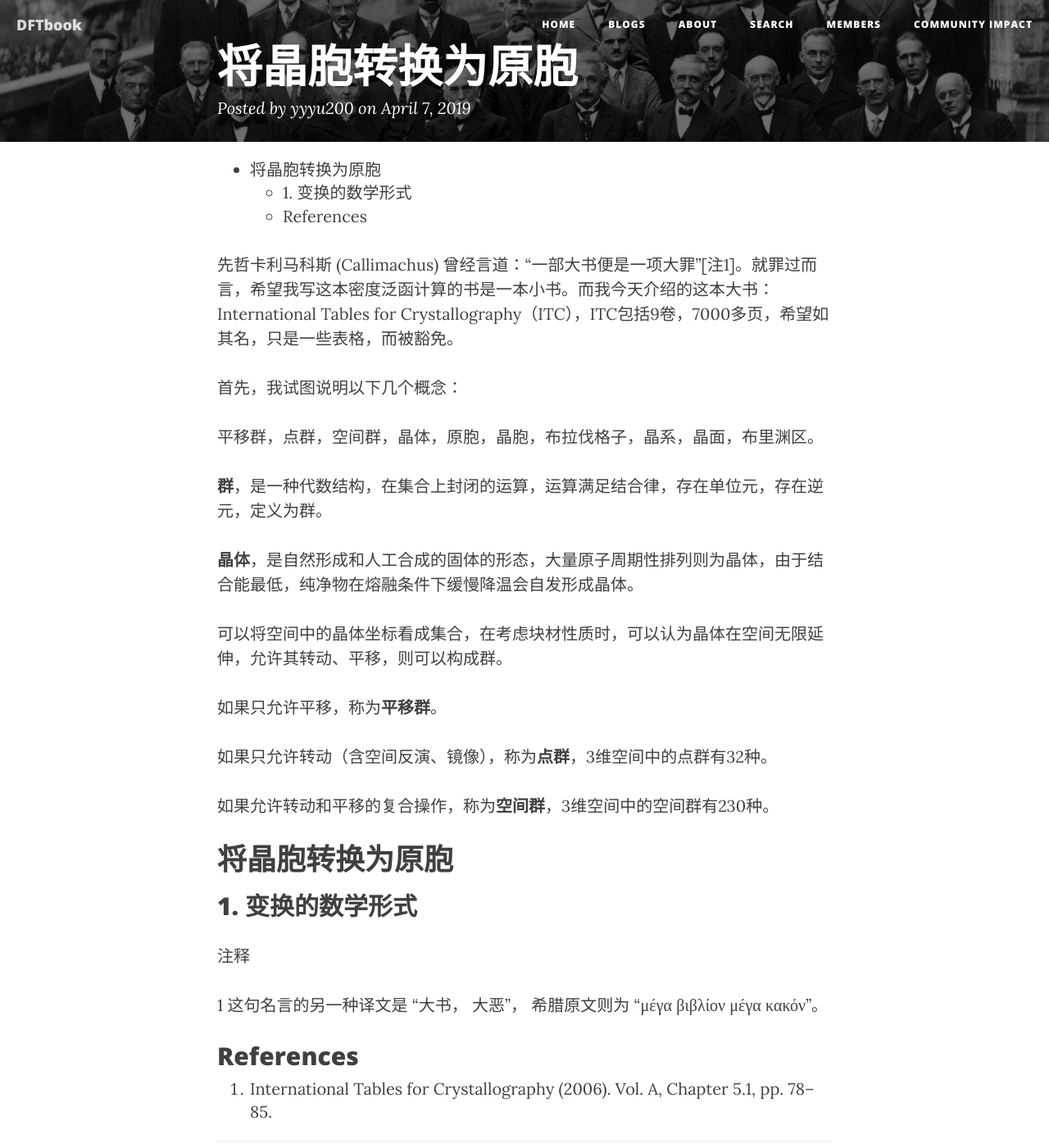
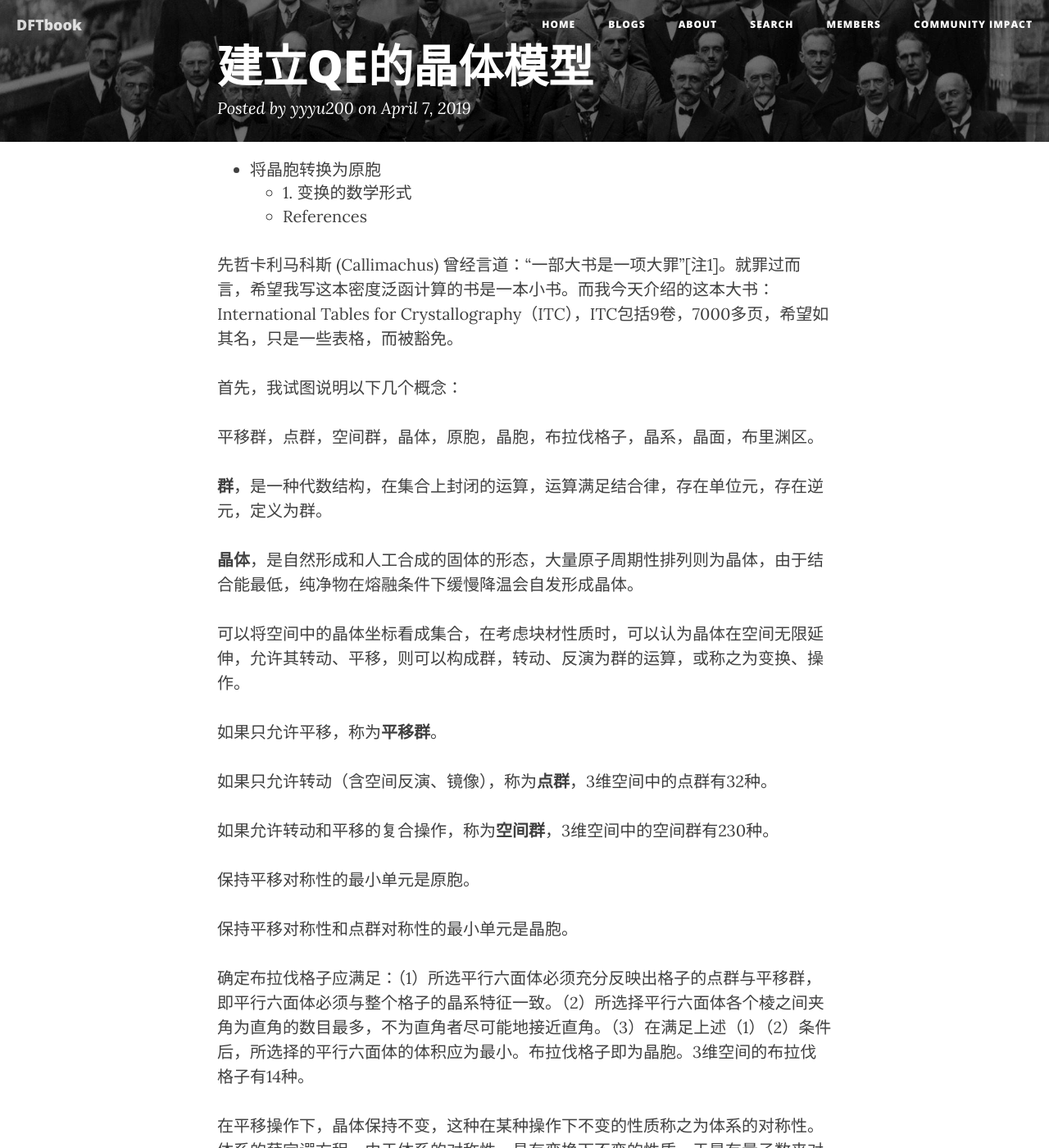
Before and after one commit to yyyu200/DFTbook, a Jekyll site: the page built from _posts/2019-04-07-TransCell.md, in a window 1280 px wide and 1400 px high. Shown: the whole window at 82% size. Built offline with Jekyll 4.4.1, drawn with Linux system fonts in a browser that asks for light colours; nearby versions of some CDN libraries; comment, search, counter and statistics services are not loaded; some of the changed text lies outside the part shown.

Commit message:
modify at20190410-15:18:47-aliyun

```diff
--- a/_posts/2019-04-07-TransCell.md
+++ b/_posts/2019-04-07-TransCell.md
@@ -3,7 +3,7 @@ slideinit: "<section markdown=\"1\" data-background=\"https://yyyu200.github.io/
 vertical: "</section><section markdown=\"1\">"
 horizontal: "</section></section><section markdown=\"1\" data-background=\"https://yyyu200.github.io/DFTbook/img/slidebackground.png\"><section markdown=\"1\">"
 layout: post
-title: 将晶胞转换为原胞
+title: 建立QE的晶体模型
 author: yyyu200
 tags: DFT
 subtitle:
@@ -18,7 +18,7 @@ trans: cube
 * TOC
 {:toc}
 
-先哲卡利马科斯 (Callimachus) 曾经言道：“一部大书便是一项大罪”[注1]。就罪过而言，希望我写这本密度泛函计算的书是一本小书。而我今天介绍的这本大书：International Tables for Crystallography（ITC），ITC包括9卷，7000多页，希望如其名，只是一些表格，而被豁免。
+先哲卡利马科斯 (Callimachus) 曾经言道：“一部大书是一项大罪”[注1]。就罪过而言，希望我写这本密度泛函计算的书是一本小书。而我今天介绍的这本大书：International Tables for Crystallography（ITC），ITC包括9卷，7000多页，希望如其名，只是一些表格，而被豁免。
 
 首先，我试图说明以下几个概念：
 
@@ -28,7 +28,7 @@ trans: cube
 
 **晶体**，是自然形成和人工合成的固体的形态，大量原子周期性排列则为晶体，由于结合能最低，纯净物在熔融条件下缓慢降温会自发形成晶体。
 
-可以将空间中的晶体坐标看成集合，在考虑块材性质时，可以认为晶体在空间无限延伸，允许其转动、平移，则可以构成群。
+可以将空间中的晶体坐标看成集合，在考虑块材性质时，可以认为晶体在空间无限延伸，允许其转动、平移，则可以构成群，转动、反演为群的运算，或称之为变换、操作。
 
 如果只允许平移，称为**平移群**。
 
@@ -36,13 +36,22 @@ trans: cube
 
 如果允许转动和平移的复合操作，称为**空间群**，3维空间中的空间群有230种。
 
+保持平移对称性的最小单元是原胞。
+
+保持平移对称性和点群对称性的最小单元是晶胞。
+
+确定布拉伐格子应满足：（1）所选平行六面体必须充分反映出格子的点群与平移群，即平行六面体必须与整个格子的晶系特征一致。（2）所选择平行六面体各个棱之间夹角为直角的数目最多，不为直角者尽可能地接近直角。（3）在满足上述（1）（2）条件后，所选择的平行六面体的体积应为最小。布拉伐格子即为晶胞。3维空间的布拉伐格子有14种。
+
+在平移操作下，晶体保持不变，这种在某种操作下不变的性质称之为体系的对称性。体系的薛定谔方程，由于体系的对称性，具有变换下不变的性质，于是有量子数来对应这些变换，晶体平移对称性是一系列准连续的k值所标记的。
+
+
 # 将晶胞转换为原胞
 
 ## 1. 变换的数学形式
 
 注释
 
-1 这句名言的另一种译文是 “大书， 大恶”， 希腊原文则为 “μέγα βιβλίον μέγα κακόν”。
+1 这句名言的另一种译文是“大书，大恶”，希腊原文则为“μέγα βιβλίον μέγα κακόν”。
 
 
 ## References
```
